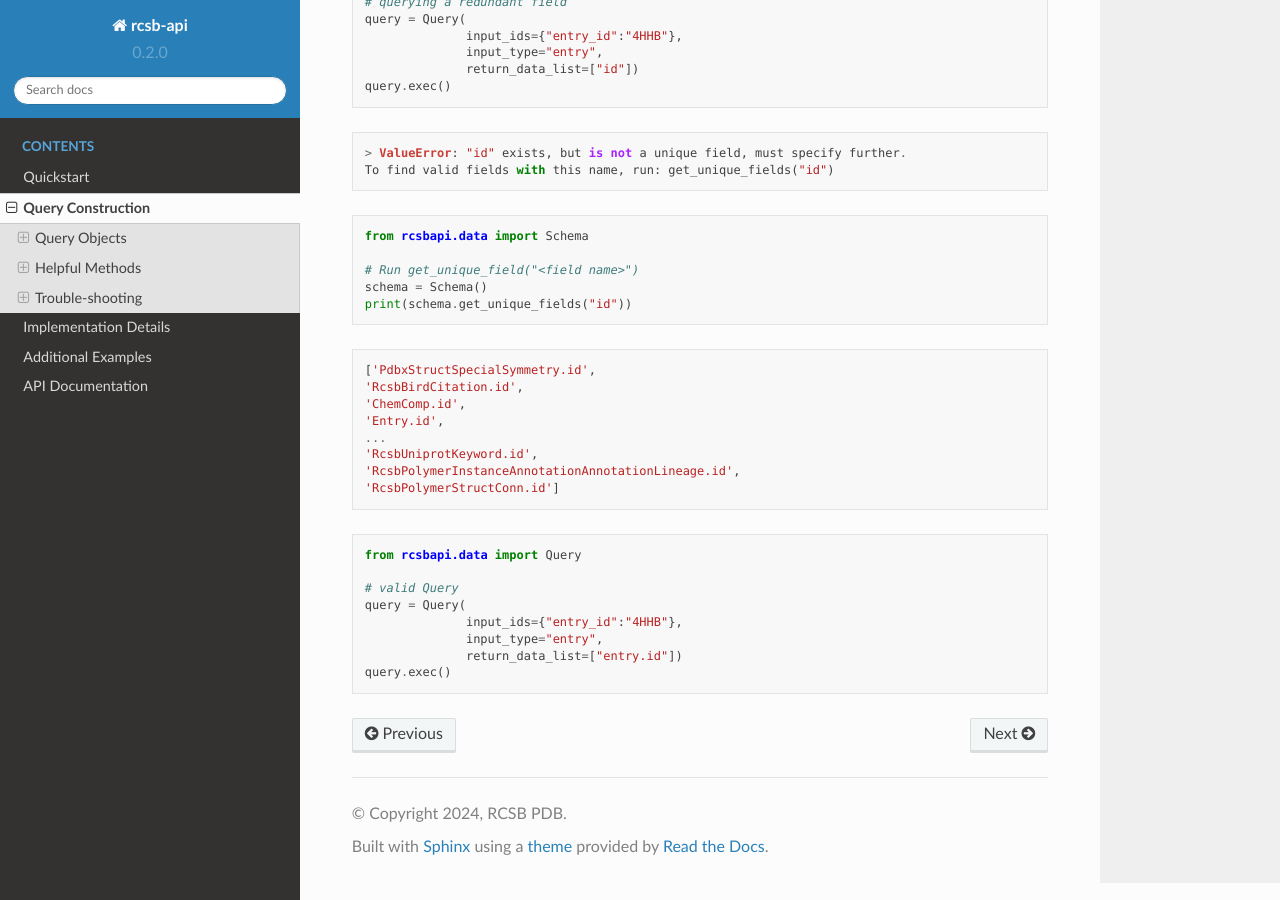
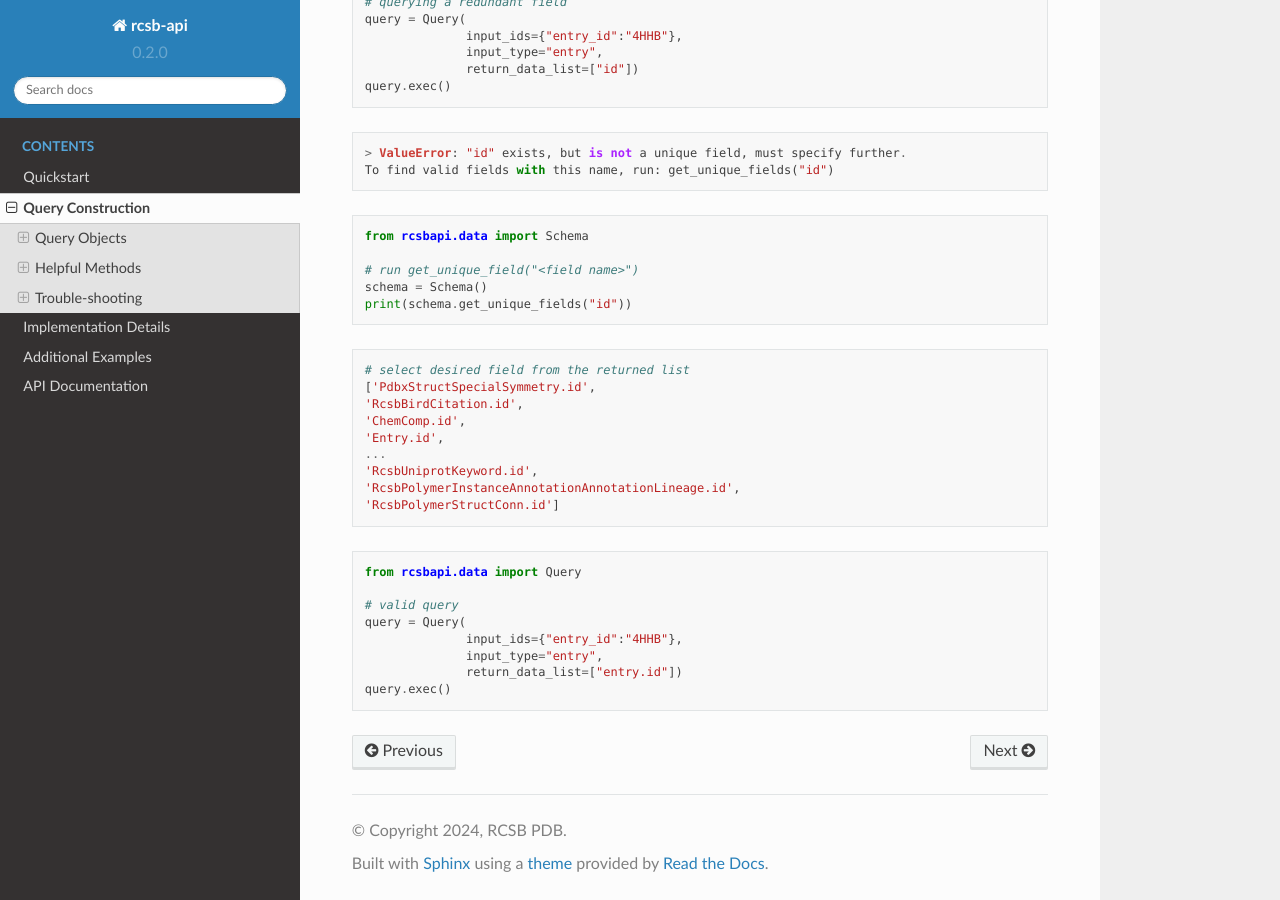
Before and after one commit to rcsb/py-rcsb-api, a Sphinx documentation site: the page built from docs/query_construction.md, in a window 1280 px wide and 900 px high, scrolled down 4657 px. Built offline with Sphinx 7.4.7 and the Read the Docs theme 2.0.0, drawn with Linux system fonts in a browser that asks for light colours.

Commit message:
add comment to example

````diff
--- a/docs/query_construction.md
+++ b/docs/query_construction.md
@@ -199,12 +199,13 @@ To find valid fields with this name, run: get_unique_fields("id")
 ```python
 from rcsbapi.data import Schema
 
-# Run get_unique_field("<field name>")
+# run get_unique_field("<field name>")
 schema = Schema()
 print(schema.get_unique_fields("id"))
 ```
 
-```
+```python
+# select desired field from the returned list
 ['PdbxStructSpecialSymmetry.id',
 'RcsbBirdCitation.id',
 'ChemComp.id',
@@ -217,7 +218,7 @@ print(schema.get_unique_fields("id"))
 ```python
 from rcsbapi.data import Query
 
-# valid Query
+# valid query
 query = Query(
               input_ids={"entry_id":"4HHB"},
               input_type="entry",
````
